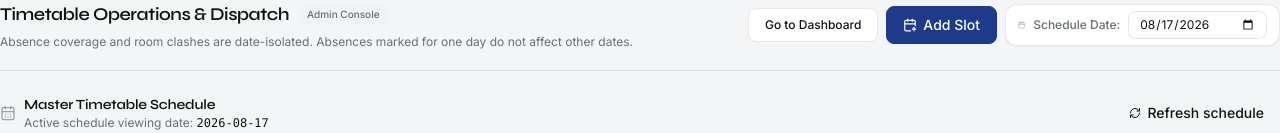
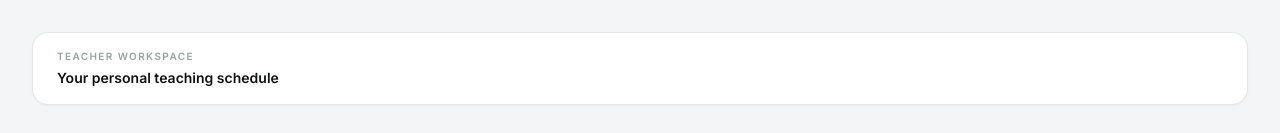
Before and after one commit to krish-maurya/Gurukul, a Next.js app: page /timetable/my in a window 1280 px wide. Shown: the top 133 px of the page. Built offline with nearby package versions, Linux system fonts and the light colour scheme; no server answers; the database is empty.

Commit message:
teacher timetable update

```diff
--- a/app/timetable/page.tsx
+++ b/app/timetable/page.tsx
@@ -25,7 +25,15 @@ export default function TimetablePage() {
   };
 
   return (
-    <div className="space-y-6 animate-fade-in">
+    <div className={isFocusMode
+      ? "mx-auto min-h-screen max-w-7xl space-y-6 px-4 py-6 sm:px-6 sm:py-8 lg:px-8"
+      : "space-y-6 animate-fade-in"}>
+      {isFocusMode && (
+        <div className="rounded-2xl border bg-white px-5 py-4 shadow-subtle sm:px-6" style={{ borderColor: "var(--line)" }}>
+          <p className="text-[10px] font-semibold uppercase tracking-[0.14em]" style={{ color: "var(--faint)" }}>Teacher workspace</p>
+          <p className="mt-1 text-sm font-semibold text-gurukul-ink">Your personal teaching schedule</p>
+        </div>
+      )}
       <div className="border-b pb-5 flex flex-col sm:flex-row sm:items-center sm:justify-between gap-4" style={{ borderColor: "var(--line)" }}>
         <div>
           <div className="flex items-center gap-2.5">
```
